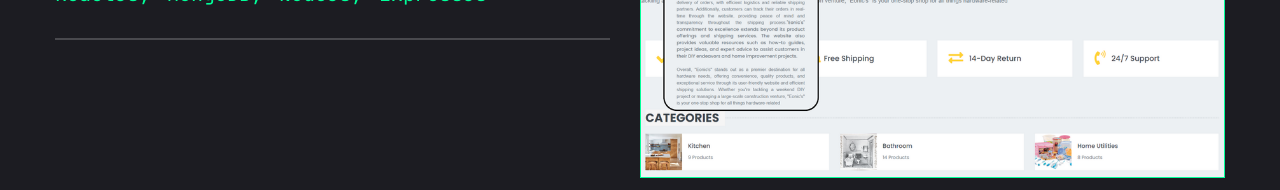
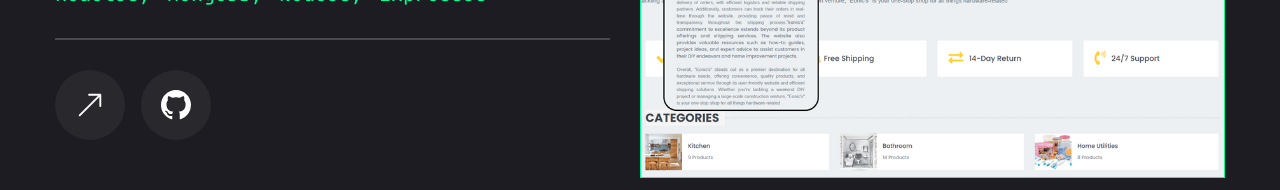
Before and after one commit to AshishZiniya/Portfolio, a Next.js app: page /work in a window 1280 px wide. Shown: the part 500-690 px from the top of the page. Built offline with nearby package versions, Linux system fonts and the light colour scheme.

Commit message:
Update page.jsx

```diff
--- a/app/work/page.jsx
+++ b/app/work/page.jsx
@@ -34,8 +34,8 @@ const projects = [
       { name: "ExpressJs" },
     ],
     image: "/assets/work/thumb1.png",
-    live: "",
-    github: "",
+    live: "https://www.eonicindia.in/",
+    github: "https://github.com/AshishZiniya/EonicIndia",
   },
   {
     num: "02",
@@ -45,8 +45,8 @@ const projects = [
       "Lorem ipsum dolor sit amet, consectetur adipisicing elit. Aut magnam eaque libero non, tempore sit autem inventore.",
     stack: [{ name: "NextJs" }, { name: "TailwindCSS" }],
     image: "/assets/work/thumb2.png",
-    live: "",
-    github: "",
+    live: "https://ashish-portfolio-xi.vercel.app/",
+    github: "https://github.com/AshishZiniya/Portfolio",
   },
   {
     num: "03",
@@ -61,8 +61,8 @@ const projects = [
       { name: "JSON" },
     ],
     image: "/assets/work/thumb3.png",
-    live: "",
-    github: "",
+    live: "https://book-store-five-gray.vercel.app/",
+    github: "https://github.com/AshishZiniya/book-store",
   },
 ];
 
```
